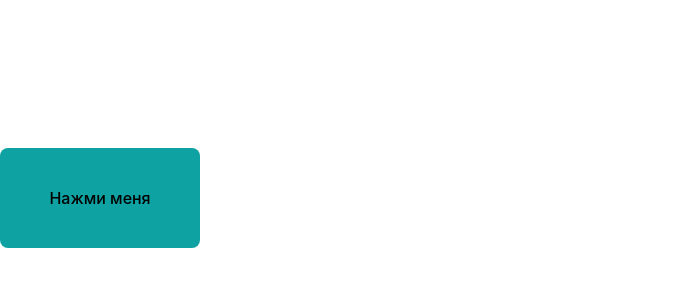
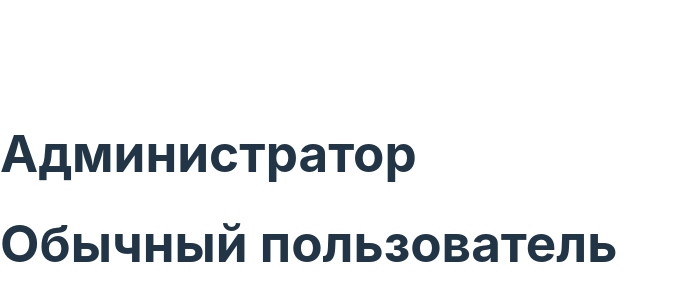
Before and after one commit to a-ch-t/react_mini_course_stepik, a React (Vite) app: page / in a window 1280 px wide. Shown: the part 202-502 px from the top of the page, without its empty margins (0-679 px from the left). Built offline with nearby package versions, Linux system fonts and the light colour scheme.

Commit message:
step_3.4.6

```diff
--- a/src/App.jsx
+++ b/src/App.jsx
@@ -1,9 +1,10 @@
-import Button from "./components/Button";
+import UserInfo from "./components/UserInfo";
 
 function App() {
   return (
     <div>
-      <Button />
+      <UserInfo isAdmin={true} />
+      <UserInfo isAdmin={false} />
     </div>
   );
 }
--- /dev/null
+++ b/src/components/UserInfo.jsx
@@ -0,0 +1,4 @@
+function UserInfo(props) {
+  return props.isAdmin ? <h1>Администратор</h1> : <h1>Обычный пользователь</h1>;
+}
+export default UserInfo;
```
